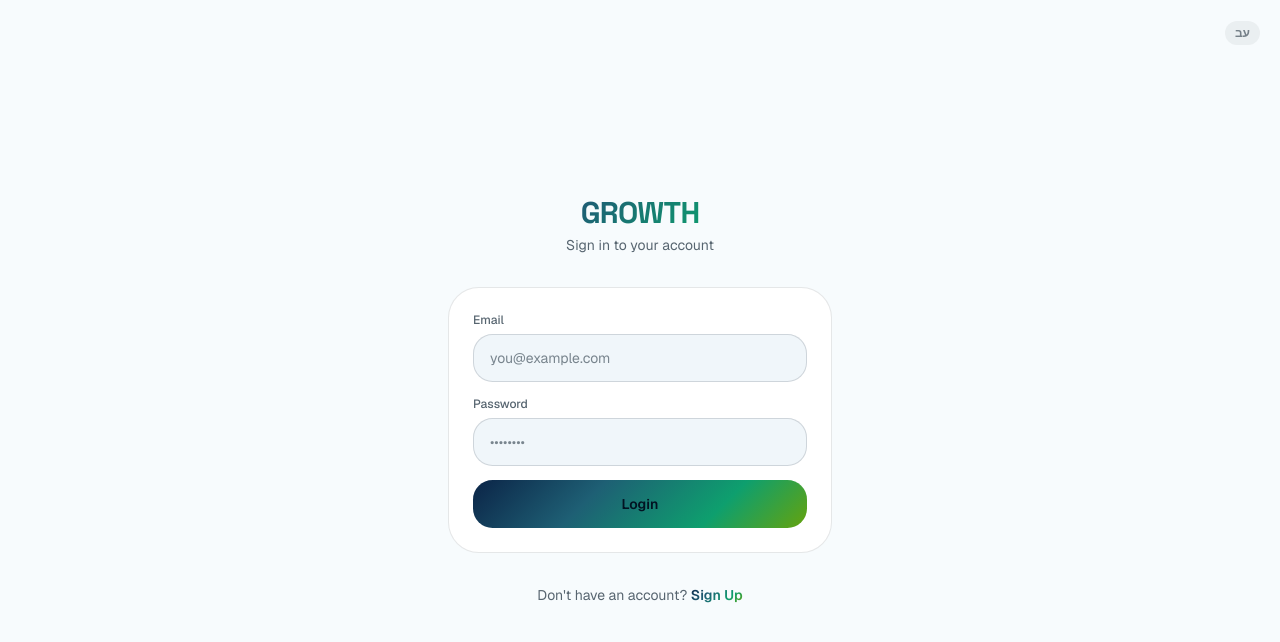
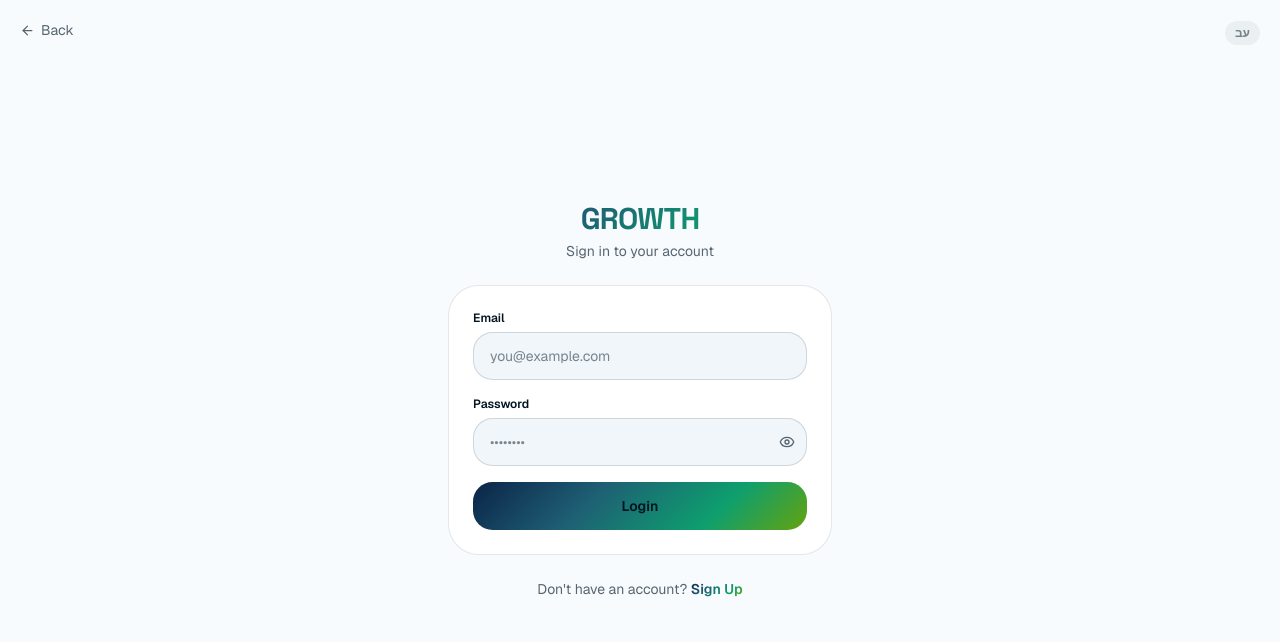
Before and after one commit to Rg707070/growth-claude, a Next.js app: page /login in a window 1280 px wide. Shown: the top 642 px of the page. Built offline with nearby package versions, Linux system fonts and the light colour scheme.

Commit message:
Improve auth UX: show/hide password, loading spinner, back link, password strength

```diff
--- a/src/app/(auth)/login/page.tsx
+++ b/src/app/(auth)/login/page.tsx
@@ -3,6 +3,7 @@
 import { useState } from 'react'
 import { useRouter } from 'next/navigation'
 import Link from 'next/link'
+import { Eye, EyeOff, ArrowRight, Loader2 } from 'lucide-react'
 import { createClient } from '@/lib/supabase/client'
 import { useLang } from '@/lib/lang'
 import { LangToggle } from '@/components/lang-toggle'
@@ -12,6 +13,7 @@ export default function LoginPage() {
   const router = useRouter()
   const [email, setEmail] = useState('')
   const [password, setPassword] = useState('')
+  const [showPassword, setShowPassword] = useState(false)
   const [error, setError] = useState<string | null>(null)
   const [loading, setLoading] = useState(false)
 
@@ -21,8 +23,13 @@ export default function LoginPage() {
     setLoading(true)
     const supabase = createClient()
     const { error } = await supabase.auth.signInWithPassword({ email, password })
-    if (error) { setError(error.message); setLoading(false) }
-    else { router.push('/dashboard'); router.refresh() }
+    if (error) {
+      setError(isRTL ? 'אימייל או סיסמה שגויים' : 'Incorrect email or password')
+      setLoading(false)
+    } else {
+      router.push('/dashboard')
+      router.refresh()
+    }
   }
 
   return (
@@ -30,9 +37,19 @@ export default function LoginPage() {
       className="min-h-screen flex flex-col items-center justify-center px-5"
       style={{ background: 'var(--background)' }}
     >
+      <div className="absolute top-5 start-5 z-10">
+        <Link
+          href="/"
+          className="flex items-center gap-1.5 text-sm transition-colors"
+          style={{ color: 'var(--muted-foreground)' }}
+        >
+          <ArrowRight size={15} className={isRTL ? '' : 'rotate-180'} />
+          {isRTL ? 'חזרה' : 'Back'}
+        </Link>
+      </div>
       <div className="absolute top-5 end-5 z-10"><LangToggle /></div>
 
-      <div className="w-full max-w-sm space-y-8">
+      <div className="w-full max-w-sm space-y-6">
         <div className="text-center space-y-1">
           <h1 className="text-3xl font-black tracking-tight brand-gradient-text">GROWTH</h1>
           <p className="text-sm" style={{ color: 'var(--muted-foreground)' }}>
@@ -41,15 +58,12 @@ export default function LoginPage() {
         </div>
 
         <div
-          className="rounded-3xl p-6 space-y-4"
-          style={{
-            background: 'var(--card)',
-            border: '1px solid var(--c-border)',
-          }}
+          className="rounded-3xl p-6 space-y-5"
+          style={{ background: 'var(--card)', border: '1px solid var(--c-border)' }}
         >
-          <form onSubmit={handleLogin} className="space-y-3.5">
+          <form onSubmit={handleLogin} className="space-y-4">
             <div className="space-y-1.5">
-              <label className="text-xs font-medium block" style={{ color: 'var(--muted-foreground)' }}>
+              <label className="text-xs font-semibold block" style={{ color: 'var(--foreground)' }}>
                 {t('email')}
               </label>
               <input
@@ -71,11 +85,12 @@ export default function LoginPage() {
             </div>
 
             <div className="space-y-1.5">
-              <label className="text-xs font-medium block" style={{ color: 'var(--muted-foreground)' }}>
+              <label className="text-xs font-semibold block" style={{ color: 'var(--foreground)' }}>
                 {t('password')}
               </label>
+              <div className="relative">
                 <input
-                type="password"
+                  type={showPassword ? 'text' : 'password'}
                   autoComplete="current-password"
                   required
                   value={password}
@@ -86,10 +101,21 @@ export default function LoginPage() {
                     background: 'var(--c-input)',
                     border: '1px solid var(--c-input-border)',
                     color: 'var(--foreground)',
+                    paddingInlineEnd: '2.75rem',
                   }}
                   onFocus={(e) => (e.target.style.borderColor = 'var(--ring)')}
                   onBlur={(e) => (e.target.style.borderColor = 'var(--c-input-border)')}
                 />
+                <button
+                  type="button"
+                  onClick={() => setShowPassword((v) => !v)}
+                  className="absolute inset-y-0 end-3 flex items-center transition-opacity hover:opacity-70"
+                  style={{ color: 'var(--muted-foreground)' }}
+                  tabIndex={-1}
+                >
+                  {showPassword ? <EyeOff size={16} /> : <Eye size={16} />}
+                </button>
+              </div>
             </div>
 
             {error && (
@@ -98,7 +124,7 @@ export default function LoginPage() {
                 style={{
                   background: 'oklch(0.65 0.22 25 / 12%)',
                   border: '1px solid oklch(0.65 0.22 25 / 25%)',
-                  color: 'oklch(0.50 0.22 25)',
+                  color: 'oklch(0.55 0.22 25)',
                 }}
               >
                 {error}
@@ -108,10 +134,10 @@ export default function LoginPage() {
             <button
               type="submit"
               disabled={loading}
-              className="w-full h-12 rounded-xl font-semibold text-sm text-white transition-all disabled:opacity-60 active:scale-[0.98]"
+              className="w-full h-12 rounded-xl font-semibold text-sm text-white transition-all disabled:opacity-70 active:scale-[0.98] flex items-center justify-center gap-2"
               style={{ background: 'var(--brand-gradient)' }}
             >
-              {loading ? '...' : t('login')}
+              {loading ? <Loader2 size={18} className="animate-spin" /> : t('login')}
             </button>
           </form>
         </div>
--- a/src/app/(auth)/signup/page.tsx
+++ b/src/app/(auth)/signup/page.tsx
@@ -3,6 +3,7 @@
 import { useState } from 'react'
 import { useRouter } from 'next/navigation'
 import Link from 'next/link'
+import { Eye, EyeOff, ArrowRight, Loader2 } from 'lucide-react'
 import { createClient } from '@/lib/supabase/client'
 import { useLang } from '@/lib/lang'
 import { LangToggle } from '@/components/lang-toggle'
@@ -13,6 +14,7 @@ export default function SignupPage() {
   const [fullName, setFullName] = useState('')
   const [email, setEmail] = useState('')
   const [password, setPassword] = useState('')
+  const [showPassword, setShowPassword] = useState(false)
   const [error, setError] = useState<string | null>(null)
   const [loading, setLoading] = useState(false)
 
@@ -37,14 +39,26 @@ export default function SignupPage() {
     }
   }
 
+  const passwordStrength = password.length === 0 ? null : password.length < 6 ? 'weak' : password.length < 10 ? 'ok' : 'strong'
+
   return (
     <div
       className="min-h-screen flex flex-col items-center justify-center px-5"
       style={{ background: 'var(--background)' }}
     >
+      <div className="absolute top-5 start-5 z-10">
+        <Link
+          href="/"
+          className="flex items-center gap-1.5 text-sm transition-colors"
+          style={{ color: 'var(--muted-foreground)' }}
+        >
+          <ArrowRight size={15} className={isRTL ? '' : 'rotate-180'} />
+          {isRTL ? 'חזרה' : 'Back'}
+        </Link>
+      </div>
       <div className="absolute top-5 end-5 z-10"><LangToggle /></div>
 
-      <div className="w-full max-w-sm space-y-8">
+      <div className="w-full max-w-sm space-y-6">
         <div className="text-center space-y-1">
           <h1 className="text-3xl font-black tracking-tight brand-gradient-text">GROWTH</h1>
           <p className="text-sm" style={{ color: 'var(--muted-foreground)' }}>
@@ -53,15 +67,12 @@ export default function SignupPage() {
         </div>
 
         <div
-          className="rounded-3xl p-6 space-y-4"
-          style={{
-            background: 'var(--card)',
-            border: '1px solid var(--c-border)',
-          }}
+          className="rounded-3xl p-6 space-y-5"
+          style={{ background: 'var(--card)', border: '1px solid var(--c-border)' }}
         >
-          <form onSubmit={handleSignup} className="space-y-3.5">
+          <form onSubmit={handleSignup} className="space-y-4">
             <div className="space-y-1.5">
-              <label className="text-xs font-medium block" style={{ color: 'var(--muted-foreground)' }}>
+              <label className="text-xs font-semibold block" style={{ color: 'var(--foreground)' }}>
                 {t('fullName')}
               </label>
               <input
@@ -70,7 +81,7 @@ export default function SignupPage() {
                 required
                 value={fullName}
                 onChange={(e) => setFullName(e.target.value)}
-                placeholder={isRTL ? 'שמך' : 'Your name'}
+                placeholder={isRTL ? 'שמך המלא' : 'Your full name'}
                 className="w-full h-12 rounded-xl px-4 text-sm focus:outline-none transition-all"
                 style={{
                   background: 'var(--c-input)',
@@ -83,7 +94,7 @@ export default function SignupPage() {
             </div>
 
             <div className="space-y-1.5">
-              <label className="text-xs font-medium block" style={{ color: 'var(--muted-foreground)' }}>
+              <label className="text-xs font-semibold block" style={{ color: 'var(--foreground)' }}>
                 {t('email')}
               </label>
               <input
@@ -105,11 +116,12 @@ export default function SignupPage() {
             </div>
 
             <div className="space-y-1.5">
-              <label className="text-xs font-medium block" style={{ color: 'var(--muted-foreground)' }}>
+              <label className="text-xs font-semibold block" style={{ color: 'var(--foreground)' }}>
                 {t('password')}
               </label>
+              <div className="relative">
                 <input
-                type="password"
+                  type={showPassword ? 'text' : 'password'}
                   autoComplete="new-password"
                   required
                   minLength={6}
@@ -121,10 +133,45 @@ export default function SignupPage() {
                     background: 'var(--c-input)',
                     border: '1px solid var(--c-input-border)',
                     color: 'var(--foreground)',
+                    paddingInlineEnd: '2.75rem',
                   }}
                   onFocus={(e) => (e.target.style.borderColor = 'var(--ring)')}
                   onBlur={(e) => (e.target.style.borderColor = 'var(--c-input-border)')}
                 />
+                <button
+                  type="button"
+                  onClick={() => setShowPassword((v) => !v)}
+                  className="absolute inset-y-0 end-3 flex items-center transition-opacity hover:opacity-70"
+                  style={{ color: 'var(--muted-foreground)' }}
+                  tabIndex={-1}
+                >
+                  {showPassword ? <EyeOff size={16} /> : <Eye size={16} />}
+                </button>
+              </div>
+              {passwordStrength && (
+                <div className="flex items-center gap-2 pt-0.5">
+                  <div className="flex gap-1 flex-1">
+                    {(['weak', 'ok', 'strong'] as const).map((level, i) => {
+                      const filled = passwordStrength === 'strong' ? true : passwordStrength === 'ok' ? i < 2 : i < 1
+                      const color = passwordStrength === 'strong' ? '#22c55e' : passwordStrength === 'ok' ? '#f59e0b' : '#ef4444'
+                      return (
+                        <div
+                          key={level}
+                          className="h-1 flex-1 rounded-full transition-all"
+                          style={{ background: filled ? color : 'var(--c-border)' }}
+                        />
+                      )
+                    })}
+                  </div>
+                  <span className="text-xs" style={{ color: 'var(--muted-foreground)' }}>
+                    {passwordStrength === 'strong'
+                      ? (isRTL ? 'חזקה' : 'Strong')
+                      : passwordStrength === 'ok'
+                      ? (isRTL ? 'סבירה' : 'Fair')
+                      : (isRTL ? 'קצרה מדי' : 'Too short')}
+                  </span>
+                </div>
+              )}
             </div>
 
             {error && (
@@ -133,7 +180,7 @@ export default function SignupPage() {
                 style={{
                   background: 'oklch(0.65 0.22 25 / 12%)',
                   border: '1px solid oklch(0.65 0.22 25 / 25%)',
-                  color: 'oklch(0.50 0.22 25)',
+                  color: 'oklch(0.55 0.22 25)',
                 }}
               >
                 {error}
@@ -143,10 +190,10 @@ export default function SignupPage() {
             <button
               type="submit"
               disabled={loading}
-              className="w-full h-12 rounded-xl font-semibold text-sm text-white transition-all disabled:opacity-60 active:scale-[0.98]"
+              className="w-full h-12 rounded-xl font-semibold text-sm text-white transition-all disabled:opacity-70 active:scale-[0.98] flex items-center justify-center gap-2"
               style={{ background: 'var(--brand-gradient)' }}
             >
-              {loading ? '...' : t('signup')}
+              {loading ? <Loader2 size={18} className="animate-spin" /> : t('signup')}
             </button>
           </form>
         </div>
```
Lines whose indentation alone changed are shown as unchanged.
